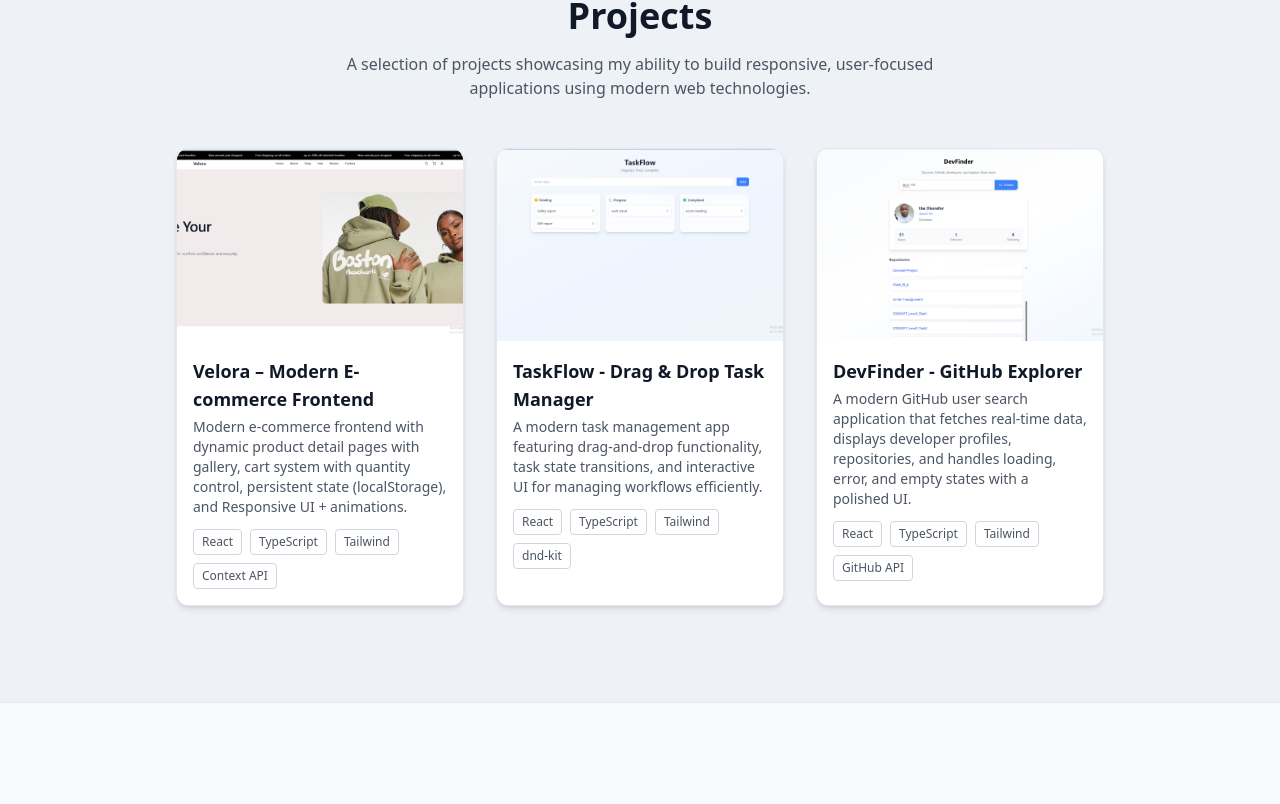
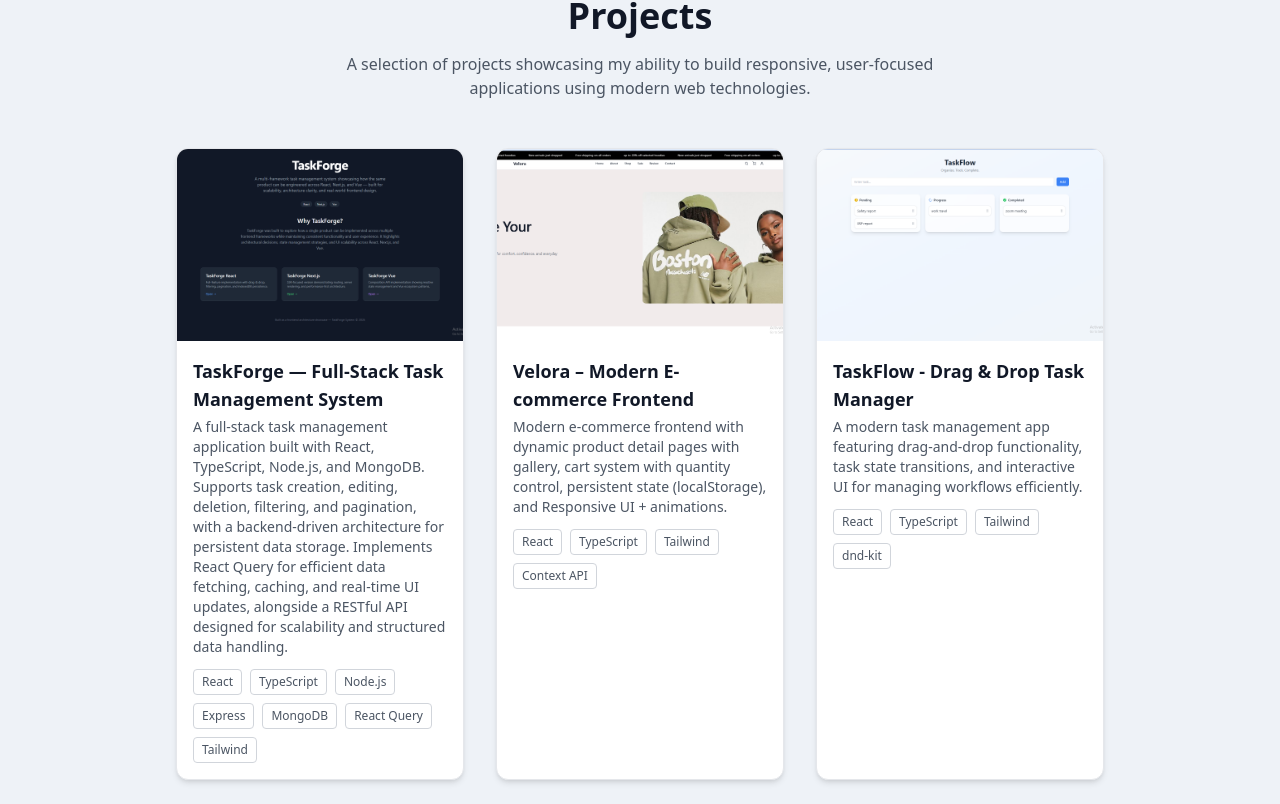
Before and after one commit to ibeO-GH/ibe-portfolio, a React (Vite) app: page / in a window 1280 px wide. Shown: the part 2401-3205 px from the top of the page. Built offline with nearby package versions, Linux system fonts and the light colour scheme.

Commit message:
taskforge project added

```diff
--- a/src/components/Projects.tsx
+++ b/src/components/Projects.tsx
@@ -1,14 +1,32 @@
 import ProjectCard from "../components/ProjectCard";
-import project1 from "../assets/veloraEcommerce.png";
-import project2 from "../assets/taskflow.png";
-import project3 from "../assets/devfind.png";
+import project1 from "../assets/TaskForge.png";
+import project2 from "../assets/veloraEcommerce.png";
+import project3 from "../assets/taskflow.png";
+import project4 from "../assets/devfind.png";
 
 const projects = [
+  {
+    title: "TaskForge — Full-Stack Task Management System",
+    description:
+      "A full-stack task management application built with React, TypeScript, Node.js, and MongoDB. Supports task creation, editing, deletion, filtering, and pagination, with a backend-driven architecture for persistent data storage. Implements React Query for efficient data fetching, caching, and real-time UI updates, alongside a RESTful API designed for scalability and structured data handling.",
+    image: project1,
+    demo: "https://taskforge-eta.vercel.app/",
+    github: "https://github.com/ibeO-GH/taskforge",
+    tech: [
+      "React",
+      "TypeScript",
+      "Node.js",
+      "Express",
+      "MongoDB",
+      "React Query",
+      "Tailwind",
+    ],
+  },
   {
     title: "Velora – Modern E-commerce Frontend",
     description:
       "Modern e-commerce frontend with dynamic product detail pages with gallery, cart system with quantity control, persistent state (localStorage), and Responsive UI + animations.",
-    image: project1,
+    image: project2,
     demo: "https://velora-ecommerce-delta.vercel.app/",
     github: "https://github.com/ibeO-GH/Velora-ecommerce",
     tech: ["React", "TypeScript", "Tailwind", "Context API"],
@@ -17,7 +35,7 @@ const projects = [
     title: "TaskFlow - Drag & Drop Task Manager",
     description:
       "A modern task management app featuring drag-and-drop functionality, task state transitions, and interactive UI for managing workflows efficiently.",
-    image: project2,
+    image: project3,
     demo: "https://taskflow-dnd.vercel.app/",
     github: "https://github.com/ibeO-GH/taskflow-dnd",
     tech: ["React", "TypeScript", "Tailwind", "dnd-kit"],
@@ -26,7 +44,7 @@ const projects = [
     title: "DevFinder - GitHub Explorer",
     description:
       "A modern GitHub user search application that fetches real-time data, displays developer profiles, repositories, and handles loading, error, and empty states with a polished UI.",
-    image: project3,
+    image: project4,
     demo: "https://dev-finder-app-taupe.vercel.app/",
     github: "https://github.com/ibeO-GH/DevFinder-App",
     tech: ["React", "TypeScript", "Tailwind", "GitHub API"],
```
Also changed, not shown: src/assets/TaskForge.png (added).
